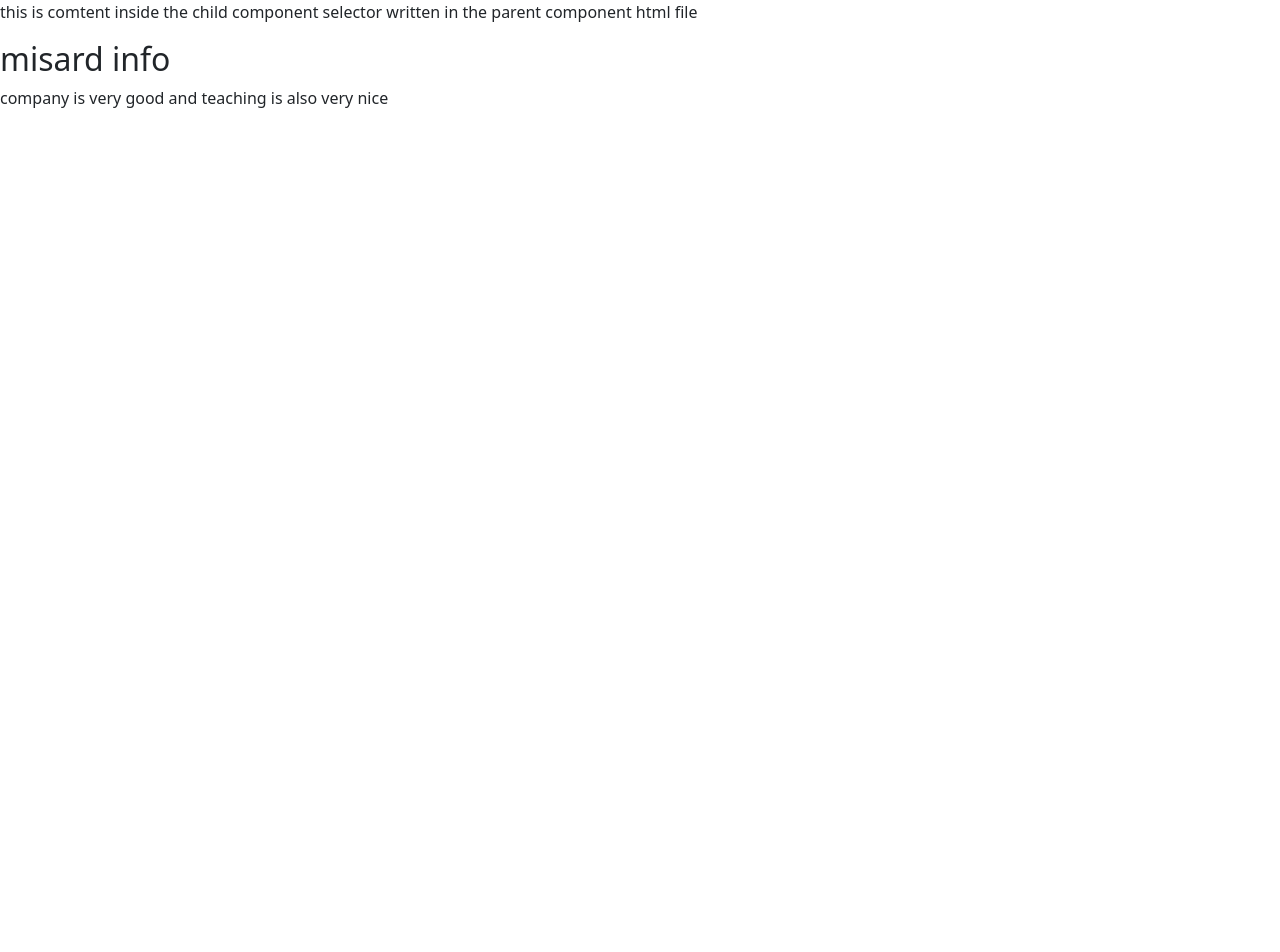
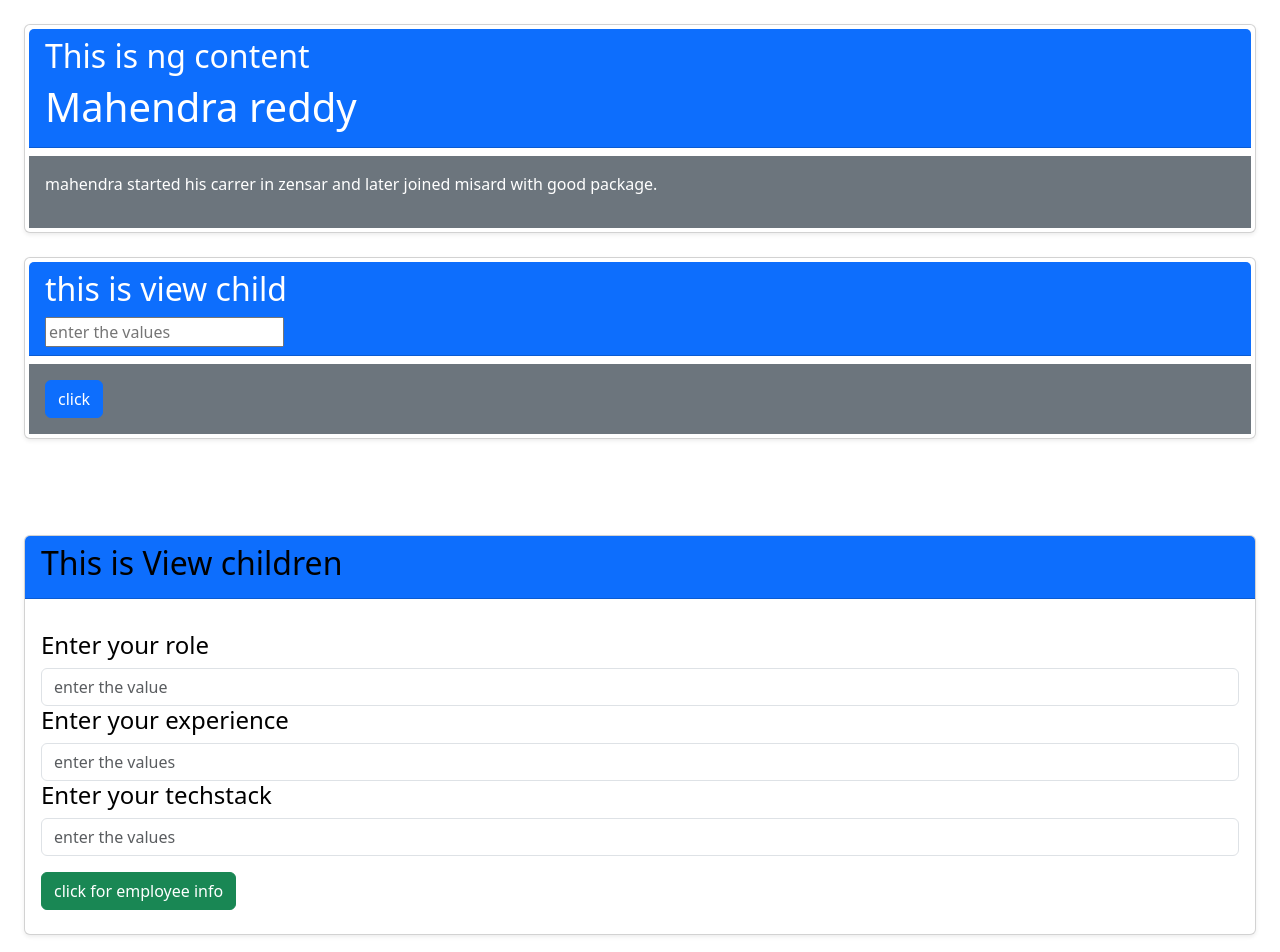
Before and after one commit to mahendrapmisard/Angular-prac, an Angular app: page / in a window 1280 px wide. Shown: the top 952 px of the page. Before the commit the page ends 800 px from the top, so only its background shows below. Built offline with nearby package versions, Linux system fonts and the light colour scheme.

Commit message:
view child

```diff
--- a/src/app/viewchildcomponent/viewchildcomponent.html
+++ b/src/app/viewchildcomponent/viewchildcomponent.html
@@ -1,6 +1,72 @@
-<!-- <p>created in viewchildcomponent git branch !</p> -->
-<ng-content></ng-content>
+<div class="card shadow-sm m-4 text-white">
+  <div class="card-header bg-primary m-1">
+    <h2>This is ng content</h2>
+    <ng-content select=".employee-name"></ng-content>
+  </div>
+  <div class="card-body bg-secondary m-1 text-white">
+    <ng-content select=".employee-info"></ng-content>
+  </div>
+</div>
+
+<div class="card shadow-sm m-4 text-white">
+  <div class="card-header bg-primary m-1">
+    <h2>this is view child</h2>
+    <ng-content select=".employee-name"></ng-content>
+
+    <input type="text" #employeename placeholder="enter the values" />
+  </div>
+  <div class="card-body bg-secondary m-1 text-white">
+    <ng-content select=".employee-info"></ng-content>
+
+    <div class="d-flex align-items-center gap-2">
+      <!-- <div> -->
+      <button class="btn btn-primary mb-0" (click)="showemployee()">click</button>
+      <!-- </div>   -->
+      <!-- <div> -->
+      <h2>{{ empname }}</h2>
+      <!-- </div> -->
+    </div>
+  </div>
+</div>
+
+<br />
+<!--
+<p #empooyeeinfo>
+  he is a employee who started his carrer in the zensar and now he is curretly working in the misard
+</p>
+
+<button class="btn btn-primary" (click)="showemployee()">click</button>
+
+ <h1>{{empname.}}</h1>
 <div>
-<h2 #companyname>misard info</h2>
-<p>company is very good and teaching is also very nice</p>
+  {{ emname }}
+</div> -->
+
+<br />
+
+<div class="card shadow-sm m-4 text-black">
+  <div class="card-header bg-primary" mt-2>
+    <h2>This is View children</h2>
+  </div>
+  <div class="card-body mt-3">
+    <div>
+      <h4>Enter your role</h4>
+      <input class="form-control" type="text" #employeeinfo placeholder="enter the value" />
+    </div>
+    <div>
+      <h4>Enter your experience</h4>
+      <input class="form-control" type="text" #employeeinfo placeholder="enter the values" />
+    </div>
+    <div>
+      <h4>Enter your techstack</h4>
+      <input class="form-control" type="text" #employeeinfo placeholder="enter the values" />
+    </div>
+
+    <button class="btn btn-success mt-3" (click)="showEmpInfo()">click for employee info</button>
+    <!-- <div>{{employeeinfo}}</div> -->
+    <h3>{{ message }}</h3>
+    @for (item of empinfo; track $index) {
+      <h5>{{ item }}</h5>
+    }
+  </div>
 </div>
--- a/src/app/viewchildcomponent/viewchildcomponent.ts
+++ b/src/app/viewchildcomponent/viewchildcomponent.ts
@@ -1,13 +1,42 @@
-import { Component } from '@angular/core';
-import { ɵEmptyOutletComponent } from "@angular/router";
+import { CommonModule } from '@angular/common';
+import { Component, ElementRef, QueryList, ViewChild, ViewChildren } from '@angular/core';
+import { FormsModule } from '@angular/forms';
+// import { ɵEmptyOutletComponent } from "@angular/router";
 
 @Component({
   selector: 'app-viewchildcomponent',
-  imports: [],
+  imports: [CommonModule,FormsModule],
   templateUrl: './viewchildcomponent.html',
   styleUrl: './viewchildcomponent.css',
 })
 export class Viewchildcomponent {
 
+  @ViewChild('employeename') employeename !:  ElementRef<HTMLInputElement>;
+  empname = ''
+  showemployee(){
+    console.log(this.employeename.nativeElement.value);
+
+    this.empname = this.employeename.nativeElement.value;
+  }
+
+  empinfo:string[] = [];
+  @ViewChildren('employeeinfo') employeeinfo!: QueryList<ElementRef<HTMLInputElement>>
+
+
+  message = ''
+showEmpInfo(){
+
+  this.message= "Please check the employee"
+  // console.log(this.employeeinfo);
+  this.employeeinfo.forEach(element => {
+    console.log(element.nativeElement.value);
+    if(element.nativeElement.value){
+    this.empinfo.push(element.nativeElement.value);
+    }
+    else{
+      this.message = "please enter valid data"
+    }
+  });
+}
 
 }
--- a/src/app/viewparentcomponent/viewparentcomponent.html
+++ b/src/app/viewparentcomponent/viewparentcomponent.html
@@ -1,4 +1,18 @@
 <!-- <p>viewparentcomponent works!</p> -->
 <app-viewchildcomponent>
-    <p>this is comtent inside the child component selector written in the parent component html file</p>
+  <h1 class="employee-name">Mahendra reddy</h1>
+  <p class="employee-info">
+    mahendra started his carrer in zensar and later joined misard with good package.
+  </p>
+
+
+  <input class="form-control" type="text">
+  <
 </app-viewchildcomponent>
+<!-- <p>this is the content from paternt html</p> -->
+
+<!-- <app-viewchildcomponent>
+  <ng-template #header>
+    <h2>Hello</h2>
+  </ng-template>
+</app-viewchildcomponent> -->
```
